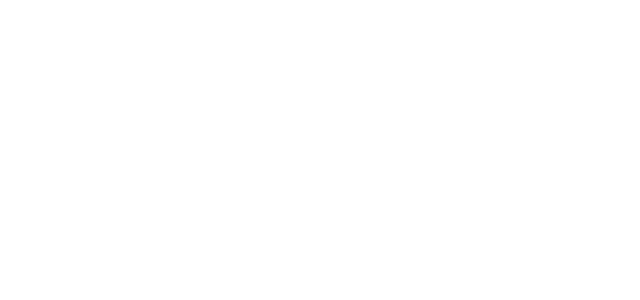
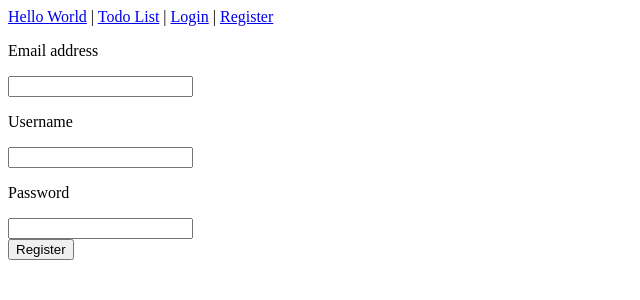
Before and after one commit to johnthedesigner/jtdcms, a React (Create React App) app in the folder client/: page /register in a window 1280 px wide. Shown: the top 300 px of the page, without its empty margins (0-640 px from the left). Built offline with nearby package versions, Linux system fonts and the light colour scheme.

Commit message:
add user registration and change session controls based on active session

```diff
--- a/client/src/App.js
+++ b/client/src/App.js
@@ -1,8 +1,11 @@
 import React, { Component } from "react";
 import { BrowserRouter as Router, Route } from "react-router-dom";
 
+import HeaderContainer from "./Header";
+import HelloWorld from "./views/HelloWorld";
+import LoginContainer from "./views/LoginContainer";
+import RegisterContainer from "./views/RegisterContainer";
 import TodoContainer from "./views/TodoContainer";
-import HelloWorld from "./views/HelloWorld";
 
 class App extends Component {
   render() {
@@ -10,8 +13,13 @@
       <div className="App">
         <Router>
           <div>
-            <Route exact path="/" component={HelloWorld} />
-            <Route exact path="/todos" component={TodoContainer} />
+            <HeaderContainer />
+            <div>
+              <Route exact path="/" component={HelloWorld} />
+              <Route exact path="/login" component={LoginContainer} />
+              <Route exact path="/register" component={RegisterContainer} />
+              <Route exact path="/todos" component={TodoContainer} />
+            </div>
           </div>
         </Router>
       </div>
--- /dev/null
+++ b/client/src/Header.js
@@ -0,0 +1,64 @@
+import React, { Component } from "react";
+import PropTypes from "prop-types";
+import { connect } from "react-redux";
+import { Link } from "react-router-dom";
+
+import { logOut } from "./actions.js";
+import { sessionUtils } from "./stateUtils";
+
+class Header extends Component {
+  render() {
+    const SessionControls = () => {
+      if (sessionUtils.loggedIn(this.props.session)) {
+        return (
+          <a onClick={this.props.logOut}>Log out {this.props.user.username}</a>
+        );
+      } else {
+        return (
+          <span>
+            <Link to="/login">Login</Link>
+            <span> | </span>
+            <Link to="/register">Register</Link>
+          </span>
+        );
+      }
+    };
+
+    return (
+      <nav>
+        <Link to="/">Hello World</Link>
+        <span> | </span>
+        <Link to="/todos">Todo List</Link>
+        <span> | </span>
+        <SessionControls />
+      </nav>
+    );
+  }
+}
+
+Header.propTypes = {
+  session: PropTypes.object.isRequired
+};
+
+// Map Redux state to component props
+function mapStateToProps(state) {
+  return {
+    session: state.session,
+    user: state.user
+  };
+}
+
+// Map Redux actions to component props
+function mapDispatchToProps(dispatch) {
+  return {
+    logOut: () => dispatch(logOut())
+  };
+}
+
+// Connected Component
+const HeaderContainer = connect(
+  mapStateToProps,
+  mapDispatchToProps
+)(Header);
+
+export default HeaderContainer;
--- a/client/src/actions.js
+++ b/client/src/actions.js
@@ -69,12 +69,12 @@
   };
 };
 
-export const logIn = params => {
+export const logIn = user => {
   return dispatch => {
     axios
-      .post(`${apiRoot}/users/login`)
+      .post(`${apiRoot}/users/login`, user)
       .then(response => {
-        dispatch(receiveSession(response.data));
+        dispatch(receiveSession(response.data, { username: user.username }));
       })
       .catch(error => {
         console.log(error);
@@ -82,9 +82,10 @@
   };
 };
 
-export const receiveSession = data => {
+export const receiveSession = (session, user) => {
   return {
-    session: data,
+    session,
+    user,
     type: actionTypes.RECEIVE_SESSION
   };
 };
@@ -94,3 +95,17 @@
     type: actionTypes.LOG_OUT
   };
 };
+
+export const newUser = user => {
+  return dispatch => {
+    axios
+      .post(`${apiRoot}/users`, user)
+      .then(response => {
+        // upon successful user creation, redirect to login page
+        // TODO: Add redirect
+      })
+      .catch(error => {
+        console.log(error);
+      });
+  };
+};
--- a/client/src/reducer.js
+++ b/client/src/reducer.js
@@ -11,7 +11,9 @@
 
 const initialState = {
   todosById: stateShapes.list,
-  todosList: stateShapes.collection
+  todosList: stateShapes.collection,
+  session: {},
+  user: {}
 };
 
 function reducer(state = initialState, action) {
@@ -23,7 +25,7 @@
       return reducerUtils(state).logOut();
 
     case actionTypes.RECEIVE_SESSION:
-      return reducerUtils(state).newSession(action.session);
+      return reducerUtils(state).newSession(action.session, action.user);
 
     case actionTypes.REQUEST_TODOS:
       return reducerUtils(state).markListPending("todos");
--- a/client/src/stateUtils.js
+++ b/client/src/stateUtils.js
@@ -1,4 +1,5 @@
 import _ from "lodash";
+import moment from "moment";
 
 // Get the name of a collection based on object type
 export const collectionName = objectType => {
@@ -13,6 +14,16 @@
 const loadingStatus = {
   PENDING: "PENDING",
   READY: "READY"
+};
+
+// Managing the user's session
+export const sessionUtils = {
+  loggedIn: session => {
+    let sessionExpiration = moment(session.created).add(session.ttl, "s");
+    let currentTime = moment();
+    let ttl = sessionExpiration.unix() - currentTime.unix();
+    return session.id && ttl > 0;
+  }
 };
 
 // Utilities for updating state in a stadardized way
@@ -62,14 +73,16 @@
     },
 
     // Initiate a new session after logAction
-    newSession: session => {
+    newSession: (session, user) => {
       newState.session = session;
+      newState.user = user;
       return newState;
     },
 
     // log out user
     logOut: () => {
-      newState.session = null;
+      newState.session = {};
+      newState.user = {};
       return newState;
     }
   };
@@ -85,8 +98,8 @@
 
 // Log all actions that hit our reducer
 export const logAction = (action, state) => {
-  console.group("ACTION: ", action.type);
+  console.group(action.type);
   console.log(action);
-  console.log(state);
+  // console.log(state);
   console.groupEnd();
 };
--- a/client/src/views/HelloWorld.js
+++ b/client/src/views/HelloWorld.js
@@ -1,14 +1,10 @@
 import React, { Component } from "react";
-import { Link } from "react-router-dom";
 
 class HelloWorld extends Component {
   render() {
     return (
       <div>
         <h1>Hello world.</h1>
-        <p>
-          <Link to="/todos">Todo List</Link>
-        </p>
       </div>
     );
   }
--- /dev/null
+++ b/client/src/views/LoginContainer.js
@@ -0,0 +1,87 @@
+import React, { Component } from "react";
+import PropTypes from "prop-types";
+import { connect } from "react-redux";
+
+import { logIn } from "../actions.js";
+
+const initFormState = {
+  username: "",
+  password: ""
+};
+
+class LoginForm extends Component {
+  constructor(props) {
+    super(props);
+    this.state = initFormState;
+    this.logInUser = this.logInUser.bind(this);
+    this.handleFormInput = this.handleFormInput.bind(this);
+  }
+
+  logInUser(e) {
+    e.preventDefault();
+    this.props.logIn(this.state);
+    this.setState(initFormState);
+  }
+
+  handleFormInput(e) {
+    this.setState({
+      [e.target.name]: e.target.value
+    });
+  }
+
+  render() {
+    return (
+      <div>
+        <form onSubmit={this.logInUser}>
+          <label>
+            <p>Username</p>
+            <input
+              type="text"
+              name="username"
+              required={true}
+              onChange={this.handleFormInput}
+              value={this.state.username}
+            />
+          </label>
+          <label>
+            <p>Password</p>
+            <input
+              type="password"
+              name="password"
+              required={true}
+              onChange={this.handleFormInput}
+              value={this.state.password}
+            />
+          </label>
+          <div>
+            <button type="submit">Log in</button>
+          </div>
+        </form>
+      </div>
+    );
+  }
+}
+
+LoginForm.propTypes = {
+  logIn: PropTypes.func.isRequired
+};
+
+// Map Redux state to component props
+function mapStateToProps(state) {
+  return {};
+}
+
+// Map Redux actions to component props
+function mapDispatchToProps(dispatch) {
+  return {
+    logIn: user => dispatch(logIn(user))
+  };
+}
+
+// Connected Component
+const LoginContainer = connect(
+  mapStateToProps,
+  mapDispatchToProps
+)(LoginForm);
+
+export default LoginContainer;
--- /dev/null
+++ b/client/src/views/RegisterContainer.js
@@ -0,0 +1,98 @@
+import React, { Component } from "react";
+import PropTypes from "prop-types";
+import { connect } from "react-redux";
+
+import { newUser } from "../actions.js";
+
+const initFormState = {
+  username: "",
+  email: "",
+  password: ""
+};
+
+class RegistrationForm extends Component {
+  constructor(props) {
+    super(props);
+    this.state = initFormState;
+    this.registerUser = this.registerUser.bind(this);
+    this.handleFormInput = this.handleFormInput.bind(this);
+  }
+
+  registerUser(e) {
+    e.preventDefault();
+    this.props.newUser(this.state);
+    this.setState(initFormState);
+  }
+
+  handleFormInput(e) {
+    this.setState({
+      [e.target.name]: e.target.value
+    });
+  }
+
+  render() {
+    return (
+      <div>
+        <form onSubmit={this.registerUser}>
+          <label>
+            <p>Email address</p>
+            <input
+              type="text"
+              name="email"
+              required={true}
+              onChange={this.handleFormInput}
+              value={this.state.email}
+            />
+          </label>
+          <label>
+            <p>Username</p>
+            <input
+              type="text"
+              name="username"
+              required={true}
+              onChange={this.handleFormInput}
+              value={this.state.username}
+            />
+          </label>
+          <label>
+            <p>Password</p>
+            <input
+              type="password"
+              name="password"
+              required={true}
+              onChange={this.handleFormInput}
+              value={this.state.password}
+            />
+          </label>
+          <div>
+            <button type="submit">Register</button>
+          </div>
+        </form>
+      </div>
+    );
+  }
+}
+
+RegistrationForm.propTypes = {
+  newUser: PropTypes.func.isRequired
+};
+
+// Map Redux state to component props
+function mapStateToProps(state) {
+  return {};
+}
+
+// Map Redux actions to component props
+function mapDispatchToProps(dispatch) {
+  return {
+    newUser: user => dispatch(newUser(user))
+  };
+}
+
+// Connected Component
+const RegisterContainer = connect(
+  mapStateToProps,
+  mapDispatchToProps
+)(RegistrationForm);
+
+export default RegisterContainer;
--- a/client/src/views/TodoContainer.js
+++ b/client/src/views/TodoContainer.js
@@ -1,7 +1,6 @@
 import React, { Component } from "react";
 import PropTypes from "prop-types";
 import { connect } from "react-redux";
-import { Link } from "react-router-dom";
 import _ from "lodash";
 
 import { mapStateUtils } from "../stateUtils";
@@ -52,11 +51,6 @@
   render() {
     return (
       <div>
-        <div>
-          <p>
-            <Link to="/">Back to Hello World</Link>
-          </p>
-        </div>
         <div>
           <button onClick={this.props.fetchTodos}>Fetch Todos</button>
         </div>
--- /dev/null
+++ b/package.json
@@ -0,0 +1,5 @@
+{
+  "dependencies": {
+    "moment": "^2.22.2"
+  }
+}
```
Also changed, not shown: 1 other file (tests, documents, lock files or other folders).
